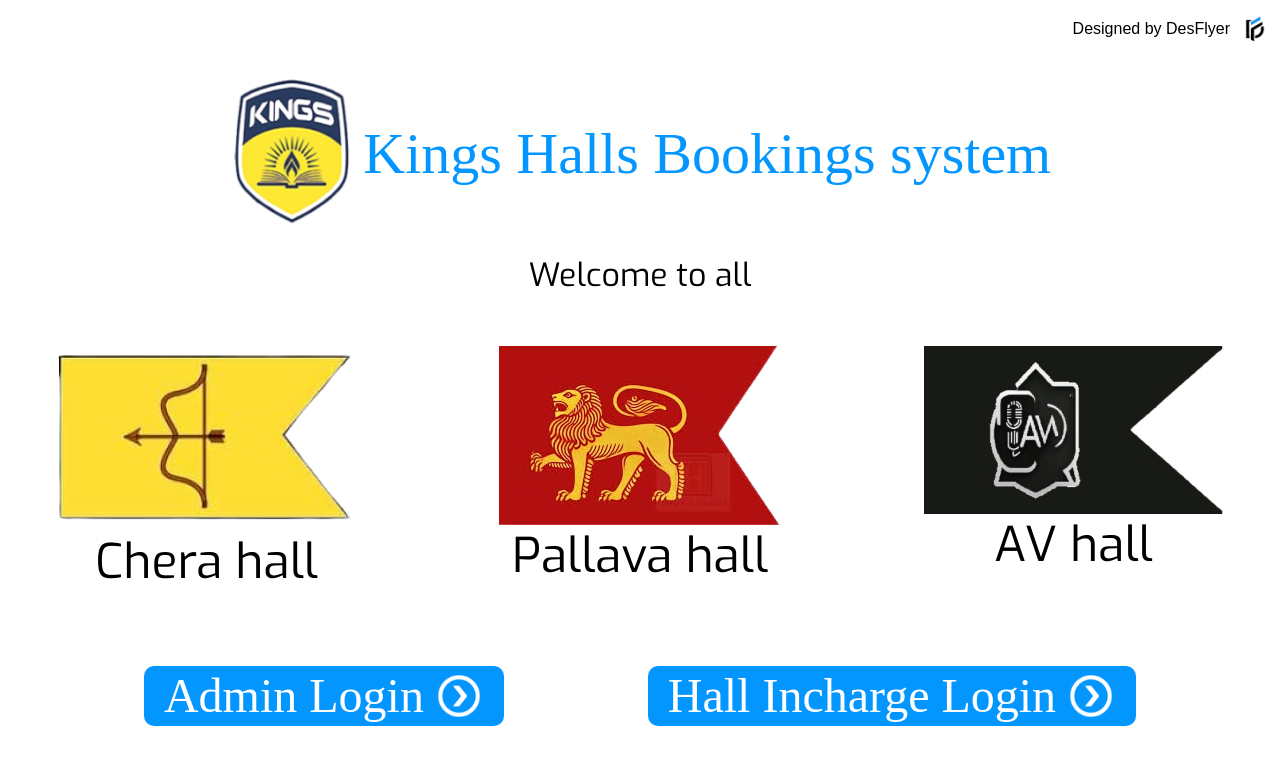
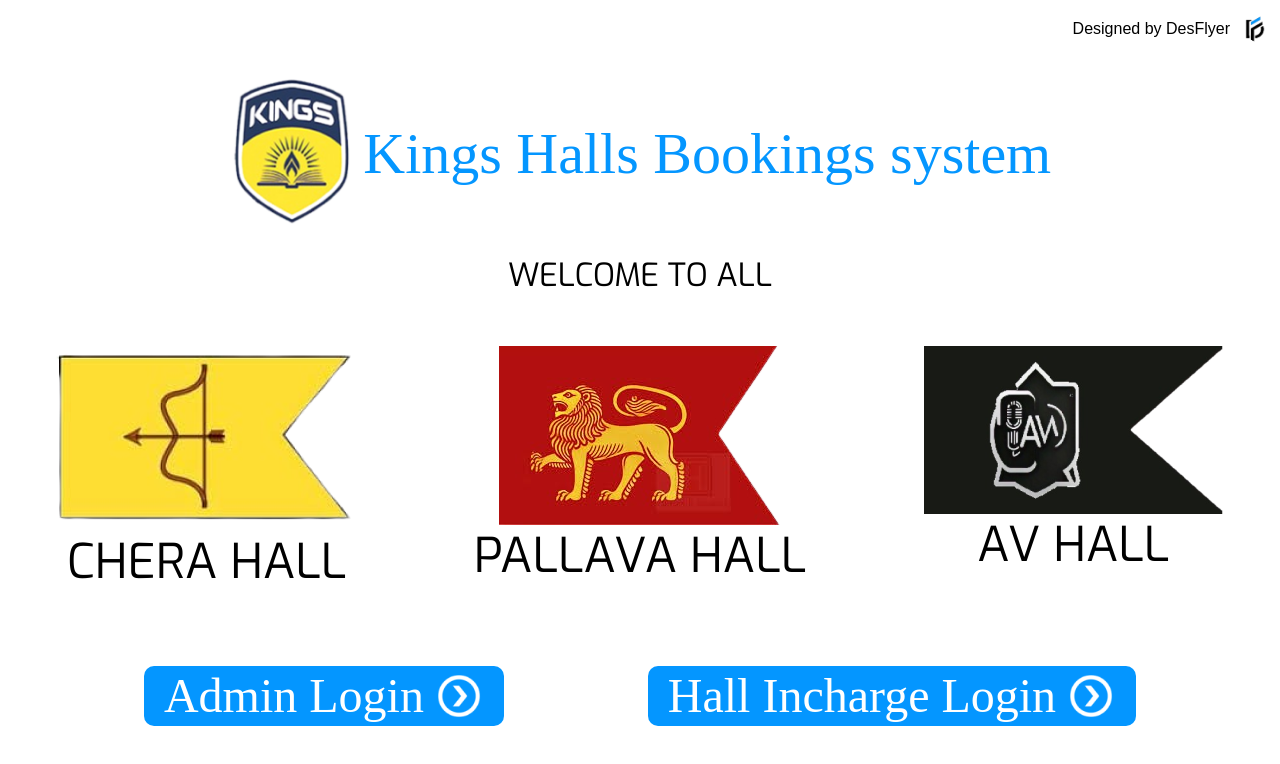
Before and after one commit to Saravanankodi/KingsHall, a React (Vite) app: page / in a window 1280 px wide. Shown: the top 764 px of the page. Built offline with nearby package versions, Linux system fonts and the light colour scheme; a web font is replaced by a local one.

Commit message:
Home.jsx

```diff
--- a/src/pages/Home.jsx
+++ b/src/pages/Home.jsx
@@ -11,20 +11,20 @@
         <MainHeader/>
         <main className="homepage-main">
             <h2 className="wellcome-text">
-            Welcome to all
+            WELCOME TO ALL
             </h2>
             <div className="hallnames">
                 <a href='/hallbooking/chera' className="hall">
                     <img src={chera} alt="" className="hall-logo" />
-                    <p className="hall-name">Chera hall</p>
+                    <p className="hall-name">CHERA HALL</p>
                 </a>
                 <a href='/hallbooking/pallava' className="hall">
                     <img src={pallava} alt="" className="hall-logo" />
-                    <p className="hall-name">Pallava hall </p>
+                    <p className="hall-name">PALLAVA HALL </p>
                 </a>
                 <a href='/hallbooking/av' className="hall">
                     <img src={av} alt="" className="hall-logo" />
-                    <p className="hall-name">AV hall</p>
+                    <p className="hall-name">AV HALL</p>
                 </a>
             </div>
         </main>
```
